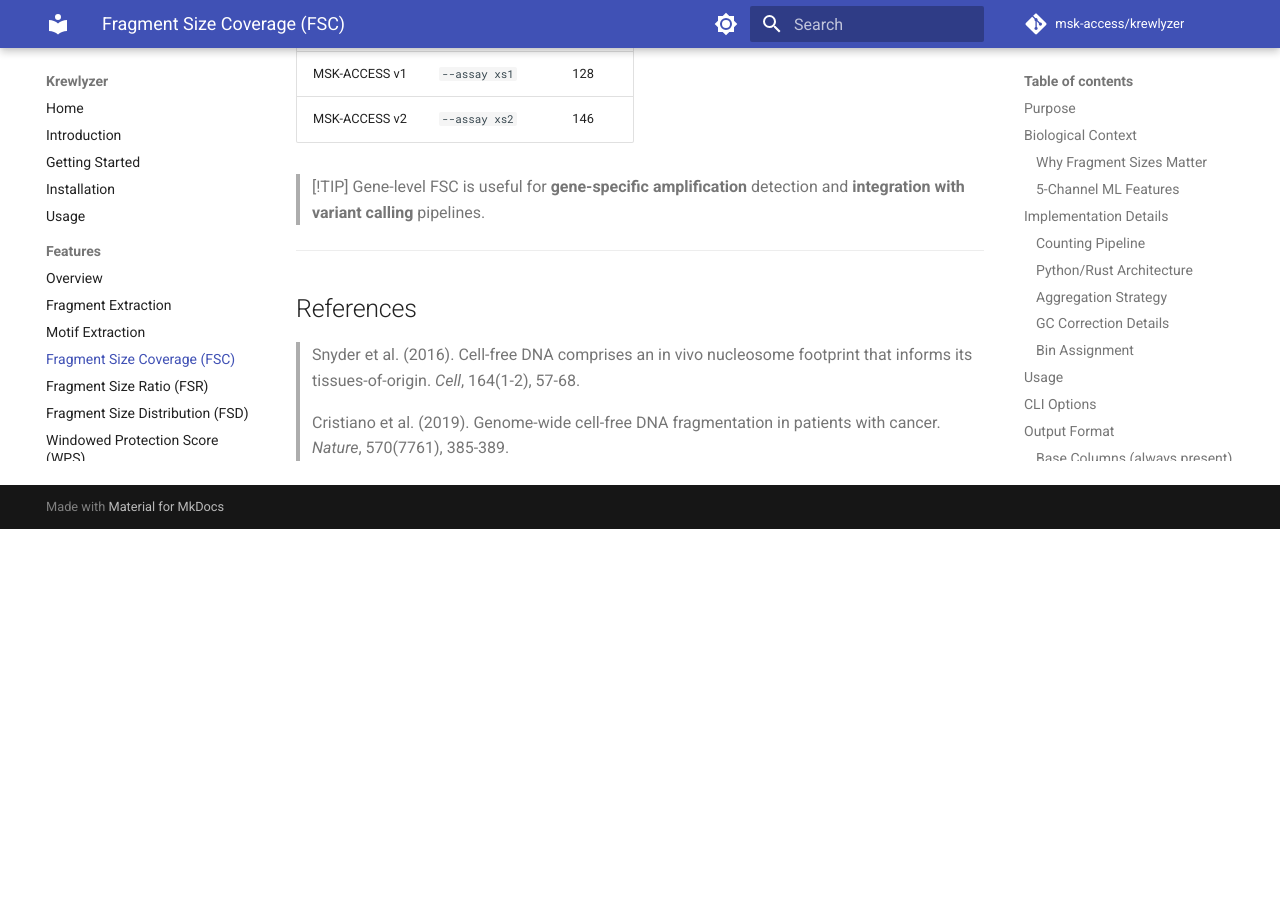
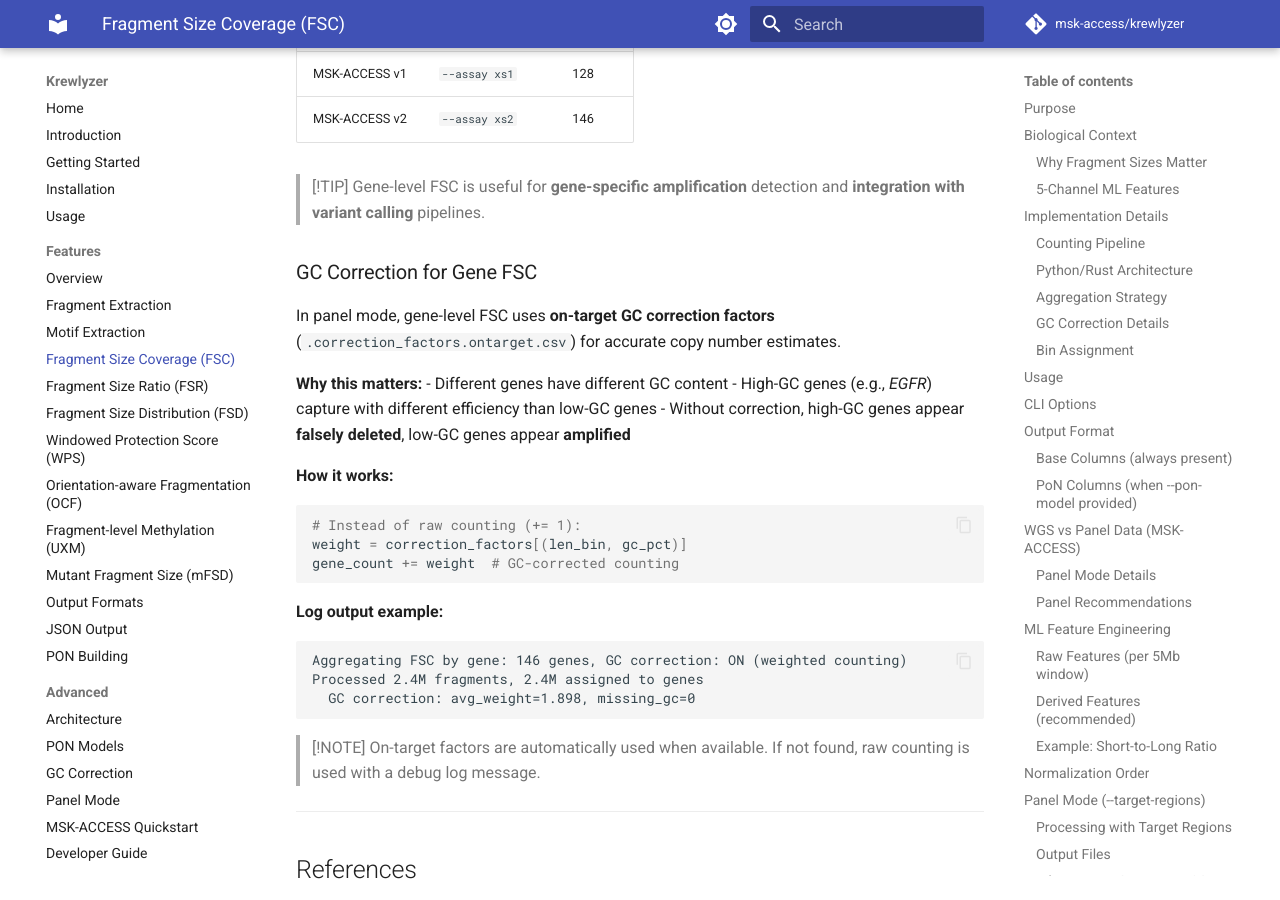
Before and after one commit to msk-access/krewlyzer, an MkDocs documentation site: the page built from docs/features/fsc.md, in a window 1280 px wide and 900 px high, scrolled down 10490 px. Built offline with MkDocs 1.6.1 and Material for MkDocs 9.7.7, drawn with Linux system fonts in a browser that asks for light colours; comment, search, counter and statistics services are not loaded; before the commit the page ends 11019 px from its top, so only the background shows below that.

Commit message:
docs(fsc): Add GC correction section for gene-level FSC
Documents:
- On-target GC factor usage for panel mode
- Why correction matters (gene GC bias)
- How weighted counting works
- Expected log output

````diff
--- a/docs/features/fsc.md
+++ b/docs/features/fsc.md
@@ -353,6 +353,32 @@
 > [!TIP]
 > Gene-level FSC is useful for **gene-specific amplification** detection and **integration with variant calling** pipelines.
 
+### GC Correction for Gene FSC
+
+In panel mode, gene-level FSC uses **on-target GC correction factors** (`.correction_factors.ontarget.csv`) for accurate copy number estimates.
+
+**Why this matters:**
+- Different genes have different GC content
+- High-GC genes (e.g., *EGFR*) capture with different efficiency than low-GC genes
+- Without correction, high-GC genes appear **falsely deleted**, low-GC genes appear **amplified**
+
+**How it works:**
+```python
+# Instead of raw counting (+= 1):
+weight = correction_factors[(len_bin, gc_pct)]
+gene_count += weight  # GC-corrected counting
+```
+
+**Log output example:**
+```
+Aggregating FSC by gene: 146 genes, GC correction: ON (weighted counting)
+Processed 2.4M fragments, 2.4M assigned to genes
+  GC correction: avg_weight=1.898, missing_gc=0
+```
+
+> [!NOTE]
+> On-target factors are automatically used when available. If not found, raw counting is used with a debug log message.
+
 ---
 
 ## References
````
